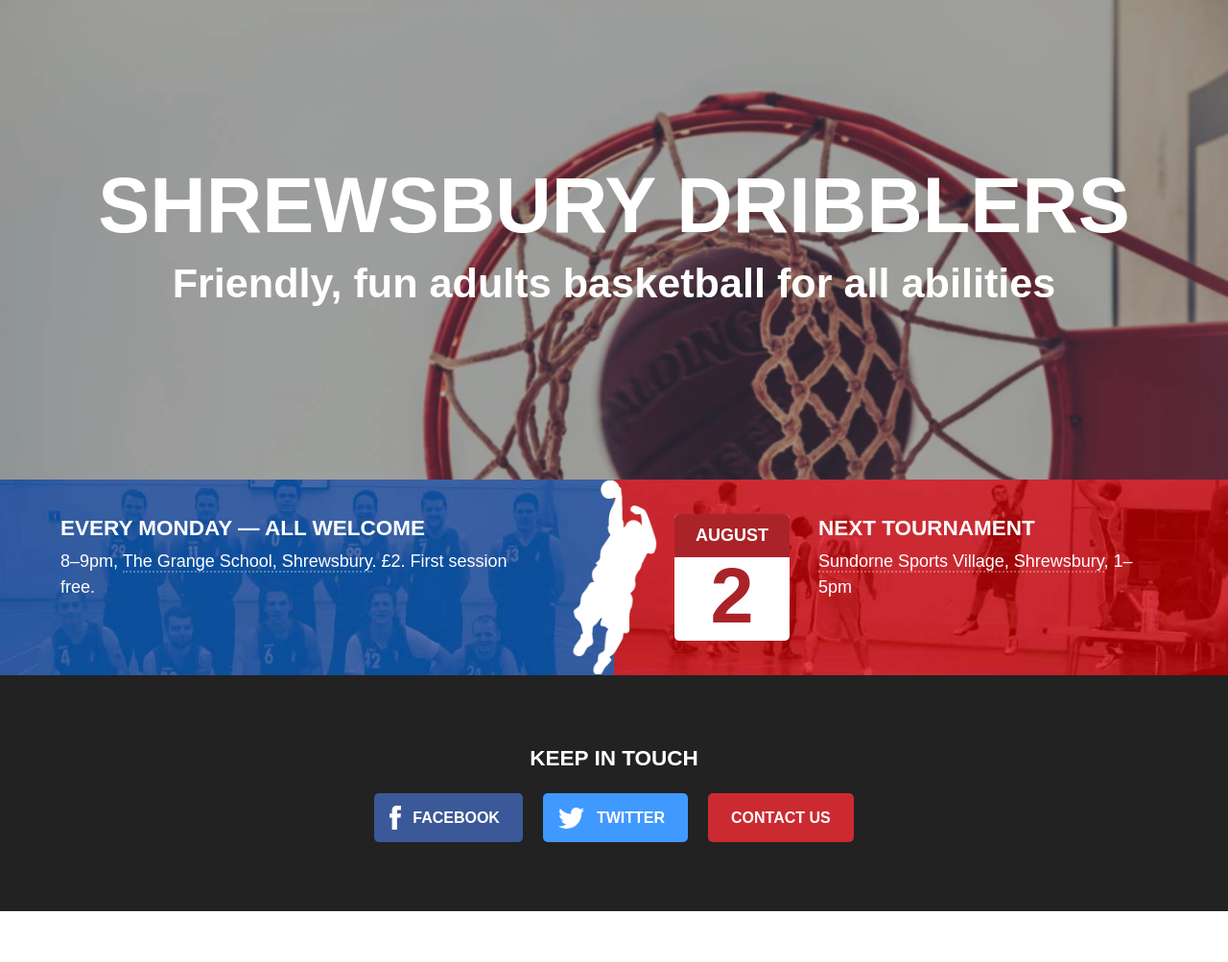
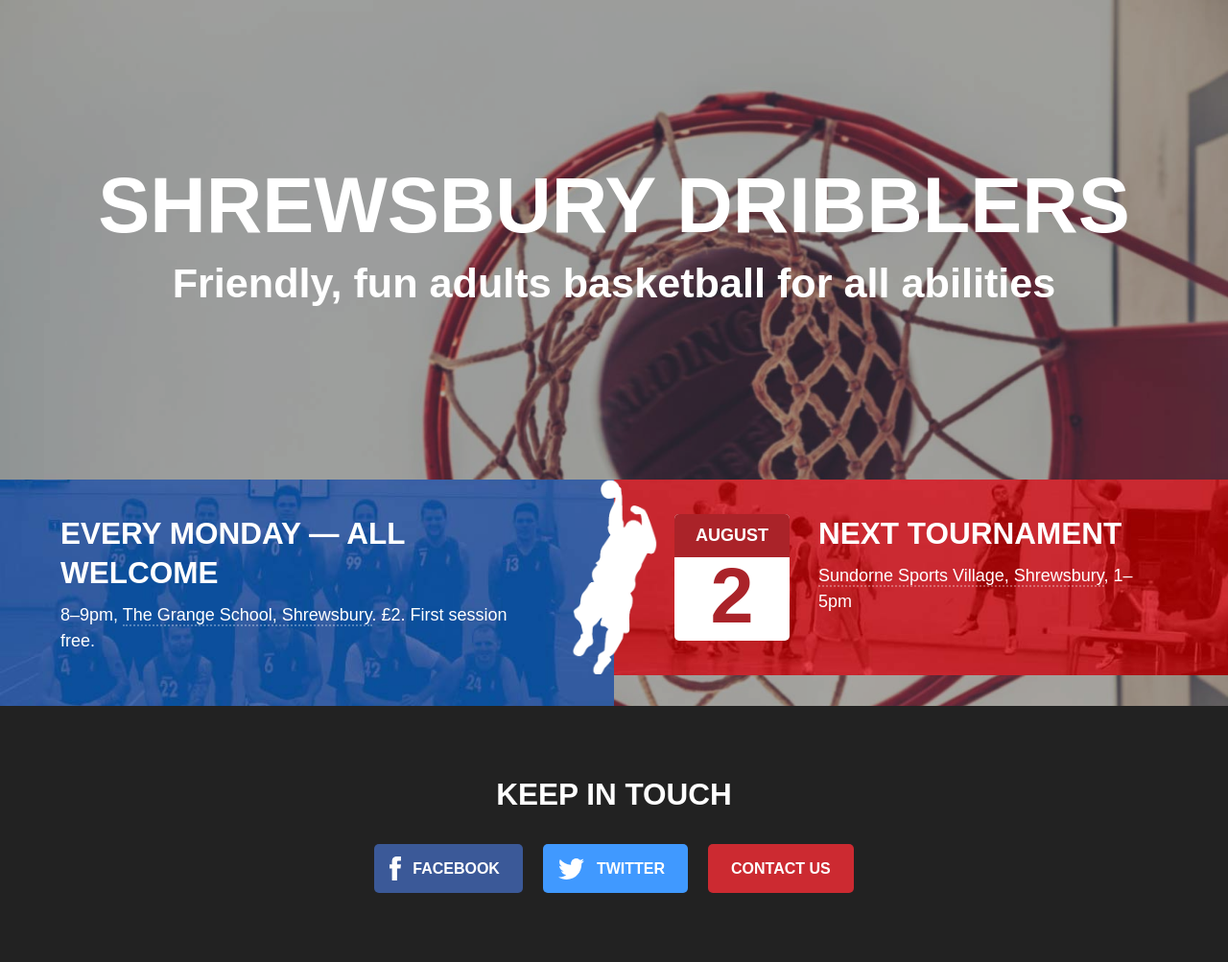
Before and after one commit to wrightmartin/dribblers, a Jekyll site: the page built from index.html, in a window 1280 px wide. Shown: the whole page at 96% size. Built offline with Jekyll 4.4.1, drawn with Linux system fonts in a browser that asks for light colours; before the commit the page ends 950 px from its top, so only the background shows below that.

Commit message:
typography tweaks

```diff
--- a/css/main.scss
+++ b/css/main.scss
@@ -321,6 +321,9 @@ tfoot {
 
 .minititle {
   font-size: 1.25em;
+  @media (min-width: $medium_screen) {
+    font-size: 1.75em;
+  }
   text-transform: uppercase;
   font-weight: 700;
 }
```
